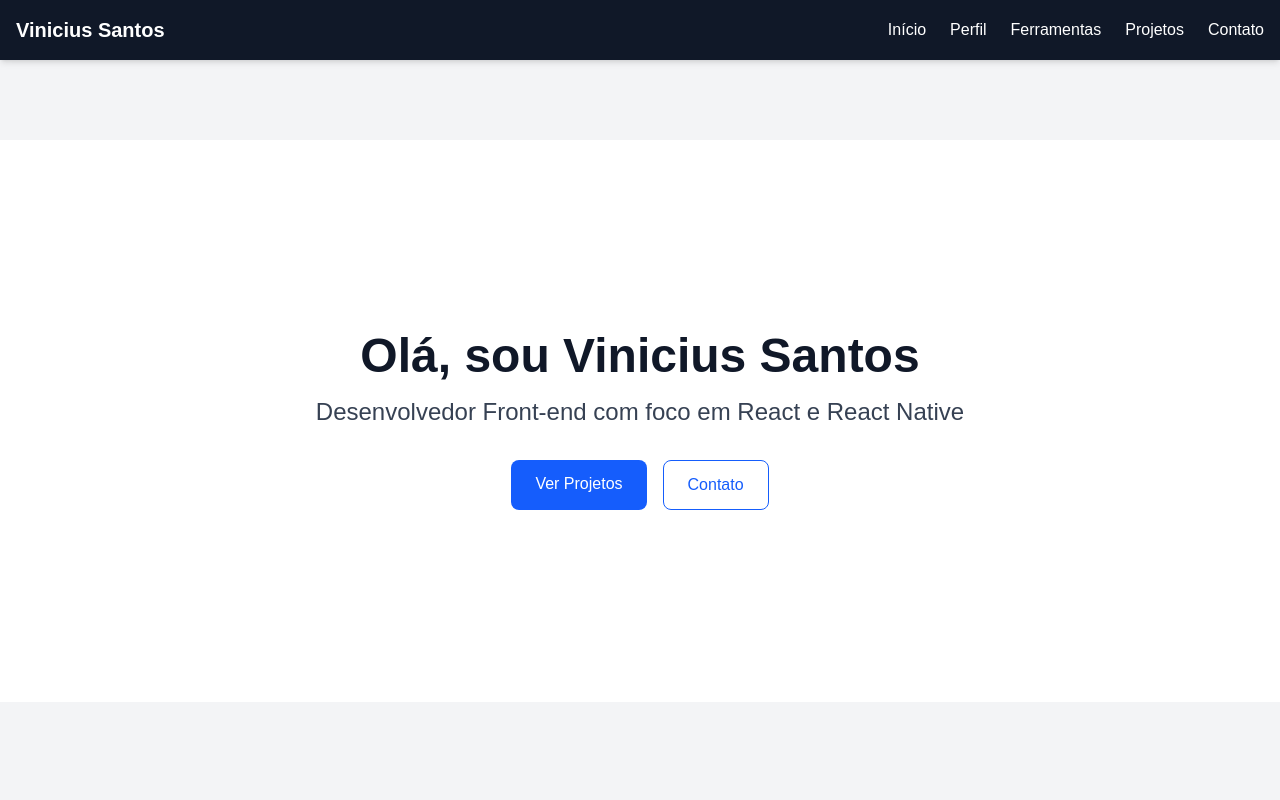
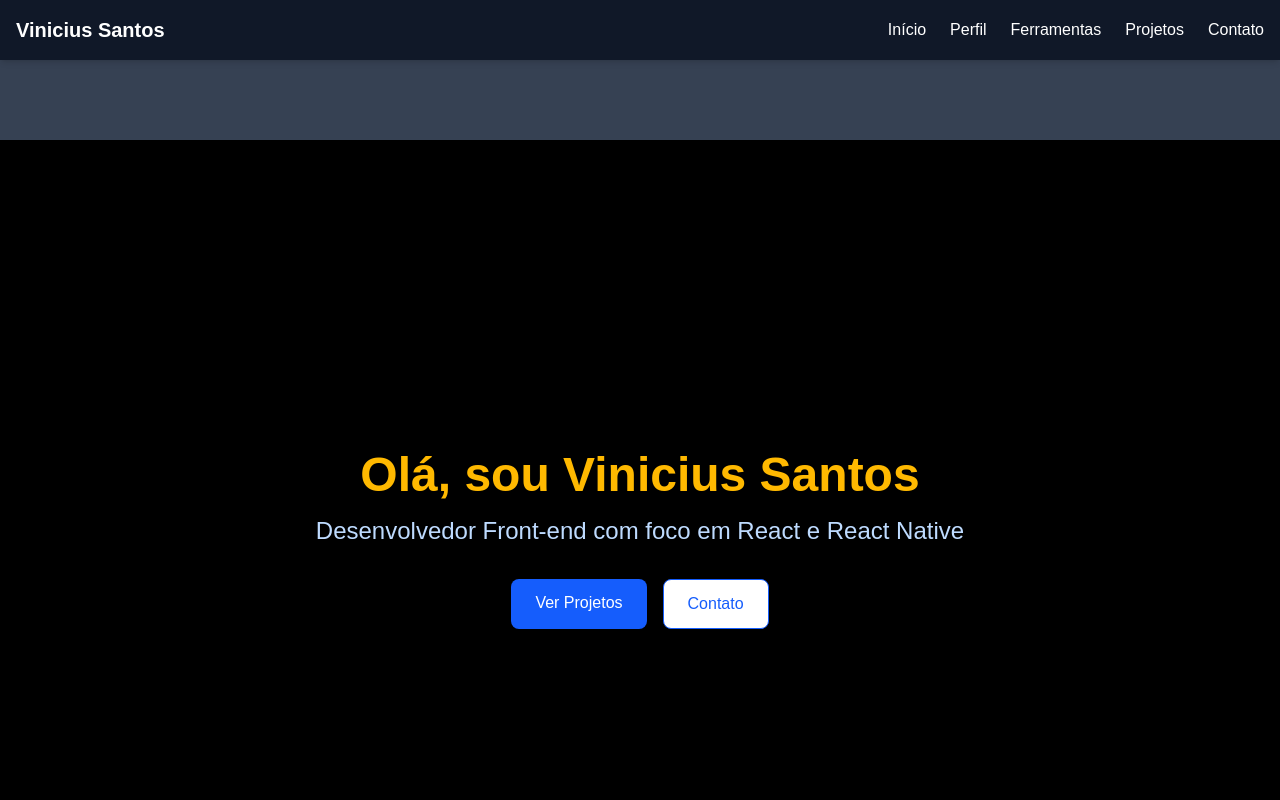
Before and after one commit to vinisantos2/meu-portfolio, a Next.js app: page / in a window 1280 px wide. Shown: the top 800 px of the page. Built offline with nearby package versions, Linux system fonts and the light colour scheme.

Commit message:
mudanças de layout

```diff
--- a/src/components/Layout.tsx
+++ b/src/components/Layout.tsx
@@ -8,7 +8,7 @@ type LayoutProps = {
 
 export default function Layout({ children, title }: LayoutProps) {
   return (
-    <div className="bg-gray-100 dark:bg-gray-900 text-gray-900 dark:text-gray-100">
+    <div className="bg-gray-700 dark:bg-gray-900 text-gray-900 dark:text-gray-100">
       {/* Navbar fixa */}
       <Navbar />
 
--- a/src/pages/index.tsx
+++ b/src/pages/index.tsx
@@ -10,9 +10,7 @@ export default function Home() {
   return (
     <Layout title="Home | Meu Portfólio">
 
-      <section id="inicio" className="scroll-mt-20 py-24 bg-white dark:bg-gray-900 text-center">
-       <Inicio />
-      </section>
+      <Inicio />
 
       <section id="perfil" className="scroll-mt-20 py-24 bg-gray-100 dark:bg-gray-800">
         <Profile />
--- a/src/sections/inicio.tsx
+++ b/src/sections/inicio.tsx
@@ -1,23 +1,36 @@
 export default function Inicio() {
     return (
-        <section id="inicio" className="py-24 bg-white dark:bg-gray-900 text-center px-4">
-            <h1 className="text-4xl md:text-5xl font-bold mb-4">Olá, sou Vinicius Santos</h1>
-            <p className="text-xl md:text-2xl text-gray-700 dark:text-gray-300">
+        <section
+            id="inicio"
+            className="relative min-h-screen bg-[url('/images/perfil/react.jpg')] bg-cover bg-center bg-no-repeat text-center flex items-center justify-center"
+        >
+            {/* Overlay escuro para contraste */}
+            <div className="absolute inset-0 font bg-black bg-opacity-50"></div>
+
+            {/* Conteúdo centralizado sobre o overlay */}
+            <div className="relative z-10 px-4">
+                <h1 className="text-4xl md:text-5xl font-bold mb-4 text-amber-400 transform transition-transform duration-500 hover:scale-110">
+                    Olá, sou Vinicius Santos
+                </h1>
+                <p className="text-xl md:text-2xl text-blue-200 dark:text-gray-300">
                     Desenvolvedor Front-end com foco em React e React Native
                 </p>
 
                 <div className="mt-8 flex flex-col sm:flex-row justify-center gap-4">
-                <a href="#projetos" className="px-6 py-3 bg-blue-600 text-white rounded-lg hover:bg-blue-700 transition">
+                    <a
+                        href="#projetos"
+                        className="px-6 py-3 bg-blue-600 text-white rounded-lg hover:bg-blue-700 transition"
+                    >
                         Ver Projetos
                     </a>
-                <a href="#contato" className="px-6 py-3 border border-blue-600 text-blue-600 dark:text-blue-400 rounded-lg hover:bg-blue-50 dark:hover:bg-gray-800 transition">
+                    <a
+                        href="#contato"
+                        className="px-6 py-3 border bg-white border-blue-600 text-blue-600 dark:text-blue-400 rounded-lg hover:bg-cyan-100 dark:hover:bg-gray-800 transition"
+                    >
                         Contato
                     </a>
                 </div>
-
-            {/* Avatar opcional */}
-            {/* <img src="/meu-avatar.png" alt="Vinícius" className="w-48 h-48 rounded-full mx-auto mt-12 shadow-lg" /> */}
+            </div>
         </section>
-
-    )
+    );
 }
--- a/src/styles/globals.css
+++ b/src/styles/globals.css
@@ -1,4 +1,6 @@
+@import url('https://fonts.googleapis.com/css2?family=Anton&display=swap');
 @import "tailwindcss";
+
 
 
 :root {
@@ -24,3 +26,14 @@ body {
   color: var(--foreground);
   font-family: var(--font-sans);
 }
+
+html,
+body {
+  margin: 0;
+  padding: 0;
+  box-sizing: border-box;
+}
+
+.fontAnton{
+  font-family: 'Anton';
+}
--- a/tailwind.config.js
+++ b/tailwind.config.js
@@ -1,21 +1,16 @@
-/** @type {import('tailwindcss').Config} */
+// tailwind.config.js
 module.exports = {
-  content: [
-    "./pages/**/*.{js,ts,jsx,tsx}", // ajuste conforme sua estrutura
-    "./components/**/*.{js,ts,jsx,tsx}",
-    "./app/**/*.{js,ts,jsx,tsx}",
-  ],
   theme: {
     extend: {
-      colors: {
-        background: "var(--background)",
-        foreground: "var(--foreground)",
+      animation: {
+        zoomy: 'zoomy 5s ease-in-out infinite',
       },
-      fontFamily: {
-        sans: ["var(--font-sans)", "sans-serif"],
-        mono: ["var(--font-mono)", "monospace"],
+      keyframes: {
+        zoomy: {
+          '0%, 100%': { transform: 'scale(1)' },
+          '50%': { transform: 'scale(1.05)' },
+        },
       },
     },
   },
-  plugins: [],
-};
+}
```
Also changed, not shown: public/images/perfil/react.jpg (added). Lines whose indentation alone changed are shown as unchanged.
